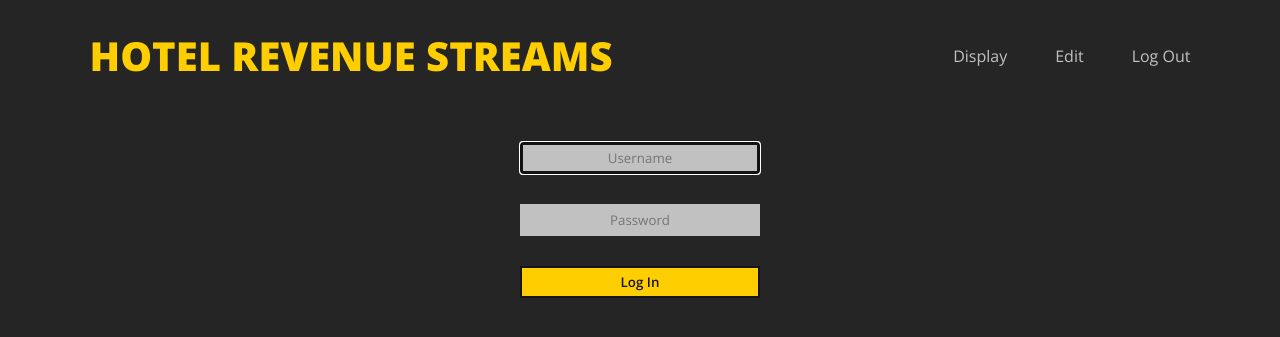
After one commit to usotsukki-vlk/final-attempt, a Flask app: template templates/login.html in a window 1280 px wide. The commit adds this page. Shown: the top 337 px of the page. Run offline with Flask 2, Linux system fonts and the light colour scheme; the template is opened without the code that fills it, so the values that code supplies are empty; some libraries are stand-ins or nearby versions.

Commit message:
Add files via upload

```diff
--- /dev/null
+++ b/templates/apology.html
@@ -0,0 +1,3 @@
+{% extends "layout.html" %} {% block title %} Apology {% endblock %} {% block main %}
+<div class="apology">{{message, code}}</div>
+{% endblock %}
--- a/templates/layout.html
+++ b/templates/layout.html
@@ -26,7 +26,7 @@
                 <a href="/add-data">Edit</a>
             </li>
             <li class="link">
-                <a href="#">WIP</a>
+                <a href="/logout">Log Out</a>
             </li>
         </ul>
     </nav>
--- /dev/null
+++ b/templates/login.html
@@ -0,0 +1,11 @@
+{% extends "layout.html" %} {% block title %} Log In {% endblock %} {% block main %}
+<form class="login-form" action="/login" method="post">
+    <div class="login-input">
+        <input autocomplete="off" autofocus id="username" name="username" placeholder="Username" type="text">
+    </div>
+    <div class="login-input">
+        <input id="password" name="password" placeholder="Password" type="password">
+    </div>
+    <button class="login-btn" type="submit">Log In</button>
+</form>
+{% endblock %}
```
Also changed, not shown: templates/register.html (added, +11 -0 lines).
